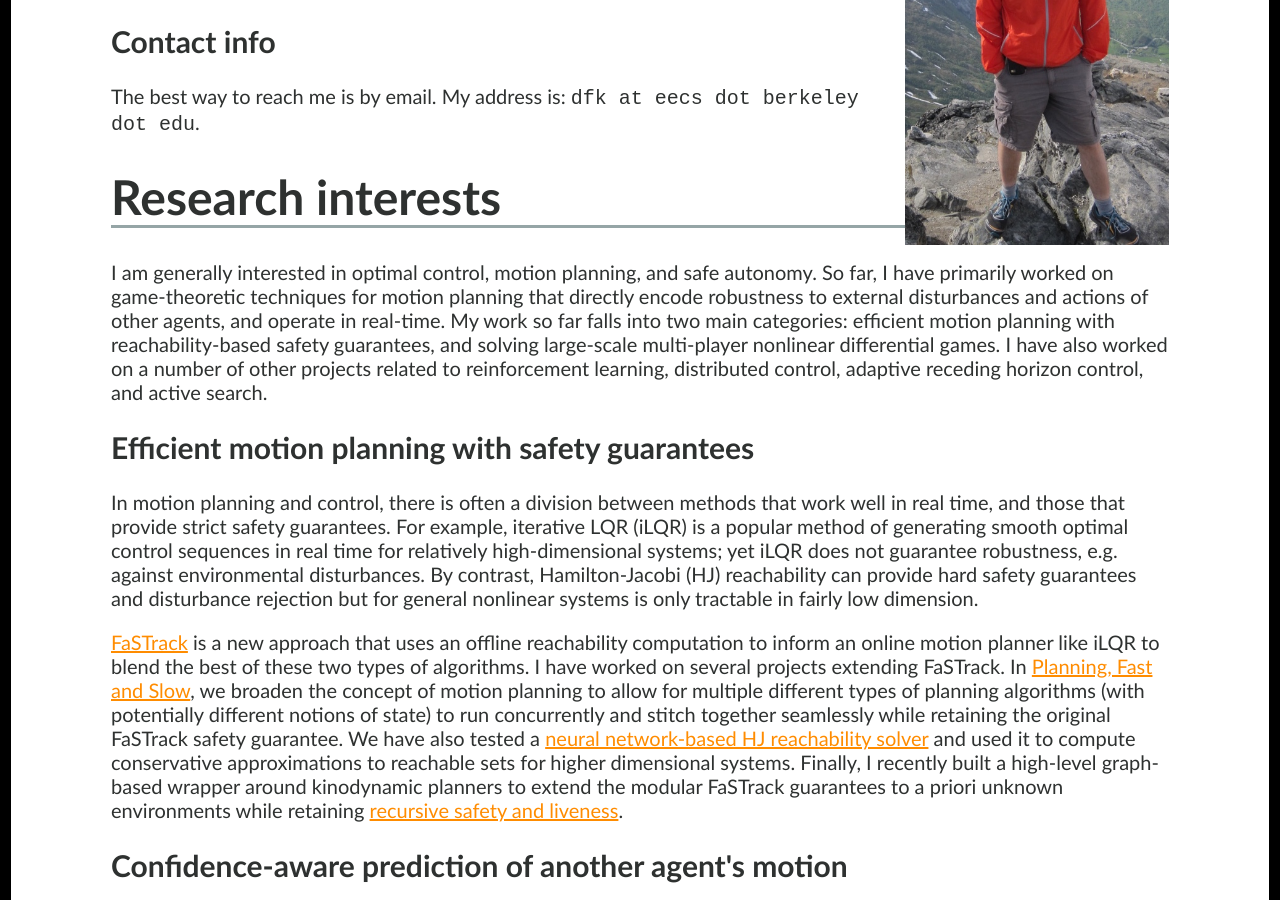
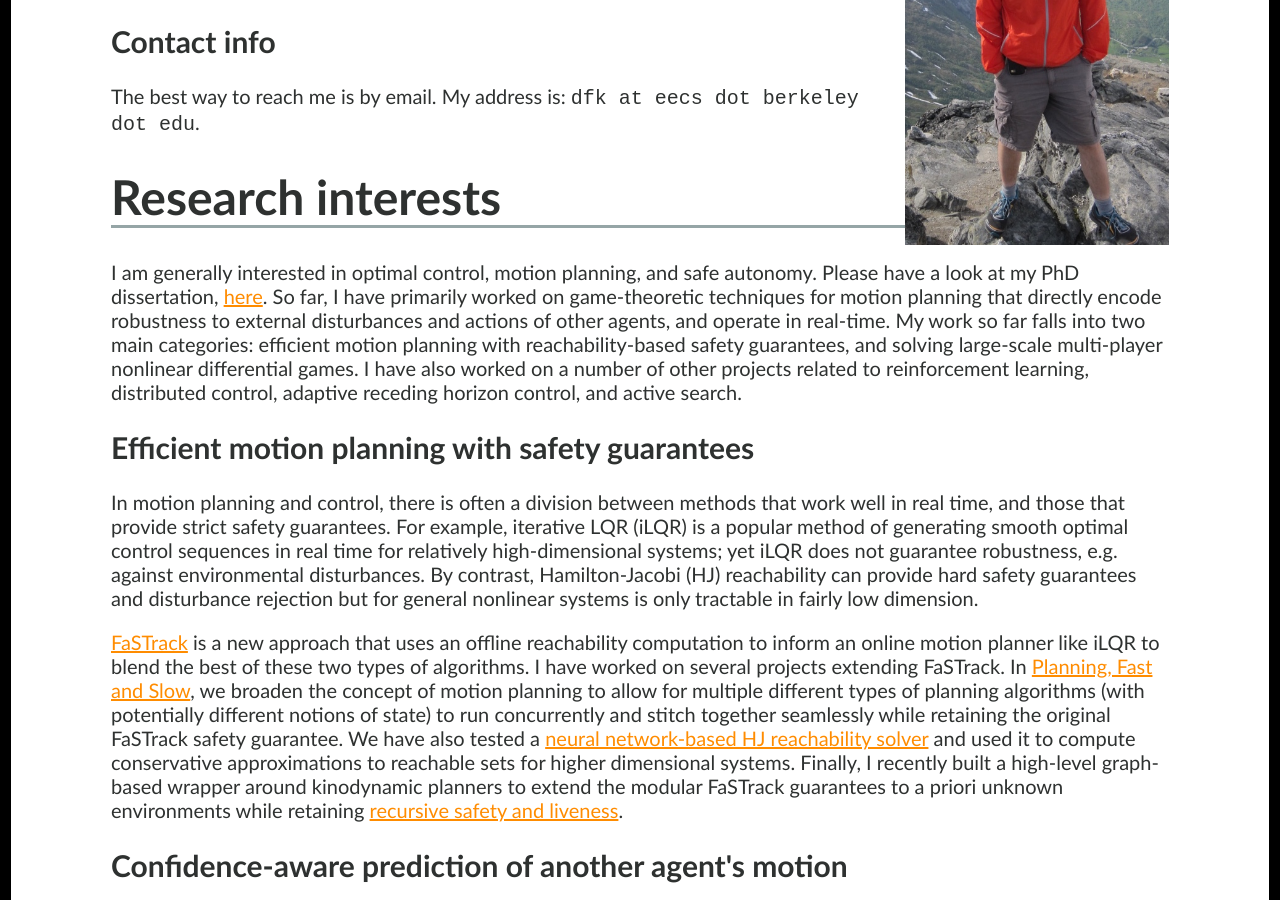
Before and after one commit to sarafridov/sarafridov.github.io, a Jekyll site: the page built from index.html, in a window 1280 px wide and 900 px high, scrolled down 556 px. Built offline with Jekyll 4.4.1, drawn with Linux system fonts in a browser that asks for light colours.

Commit message:
adding reference to dissertation

```diff
--- a/index.html
+++ b/index.html
@@ -15,7 +15,7 @@ title: David Fridovich-Keil
            <p>The best way to reach me is by email. My address is: <tt>dfk at eecs dot berkeley dot edu</tt>.</p>
 
 <h1>Research interests</h1>
-      <p>I am generally interested in optimal control, motion planning, and safe autonomy. So far, I have primarily worked on game-theoretic techniques for motion planning that directly encode robustness to external disturbances and actions of other agents, and operate in real-time. My work so far falls into two main categories: efficient motion planning with reachability-based safety guarantees, and solving large-scale multi-player nonlinear differential games. I have also worked on a number of other projects related to reinforcement learning, distributed control, adaptive receding horizon control, and active search.</p>
+      <p>I am generally interested in optimal control, motion planning, and safe autonomy. Please have a look at my PhD dissertation, <a href="pdfs/phd_dissertation">here</a>. So far, I have primarily worked on game-theoretic techniques for motion planning that directly encode robustness to external disturbances and actions of other agents, and operate in real-time. My work so far falls into two main categories: efficient motion planning with reachability-based safety guarantees, and solving large-scale multi-player nonlinear differential games. I have also worked on a number of other projects related to reinforcement learning, distributed control, adaptive receding horizon control, and active search.</p>
 
       <h2>Efficient motion planning with safety guarantees</h2>
       <p>In motion planning and control, there is often a division between methods that work well in real time, and those that provide strict safety guarantees. For example, iterative LQR (iLQR) is a popular method of generating smooth optimal control sequences in real time for relatively high-dimensional systems; yet iLQR does not guarantee robustness, e.g. against environmental disturbances. By contrast, Hamilton-Jacobi (HJ) reachability can provide hard safety guarantees and disturbance rejection but for general nonlinear systems is only tractable in fairly low dimension.</p>
```
Also changed, not shown: 1 other file.
